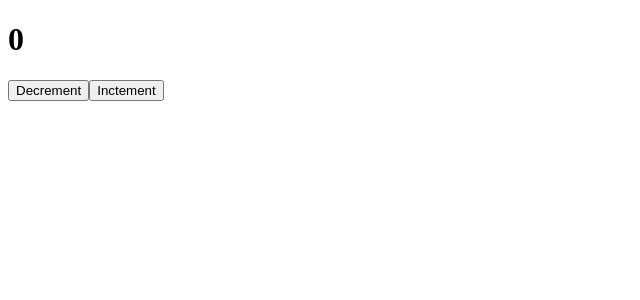
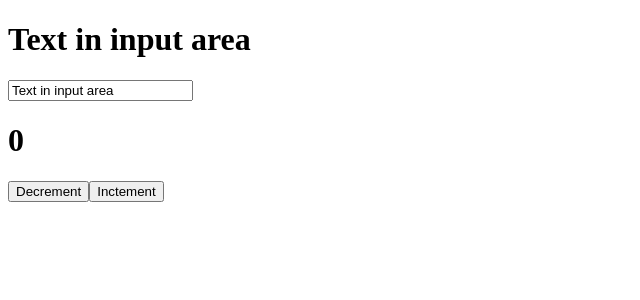
Before and after one commit to EugeneVakarchuk/ulbi_tv_course, a React (Create React App) app: page / in a window 1280 px wide. Shown: the top 300 px of the page, without its empty margins (0-640 px from the left). Built offline with nearby package versions, Linux system fonts and the light colour scheme.

Commit message:
create controlled Imput

```diff
--- a/src/App.js
+++ b/src/App.js
@@ -3,6 +3,7 @@
 function App() {
 
   const [likes, setLikes] = useState(0);
+  const [value, setValue] = useState('Text in input area');
 
   function increment() {
     setLikes(likes + 1)
@@ -14,6 +15,12 @@
 
   return (
     <div className="App">
+      <h1>{value}</h1>
+      <input
+        type='text'
+        value={value}
+        onChange={event => setValue(event.target.value)}
+      ></input>
       <h1>{likes}</h1>
       <button onClick={decrement}>Decrement</button>
       <button onClick={increment}>Inctement</button>
```
